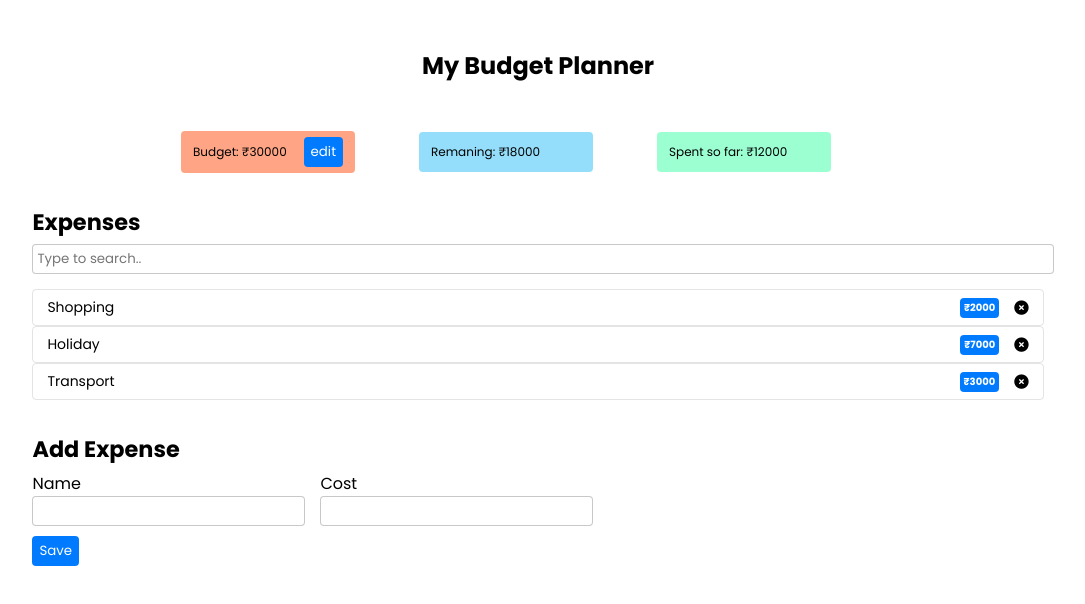
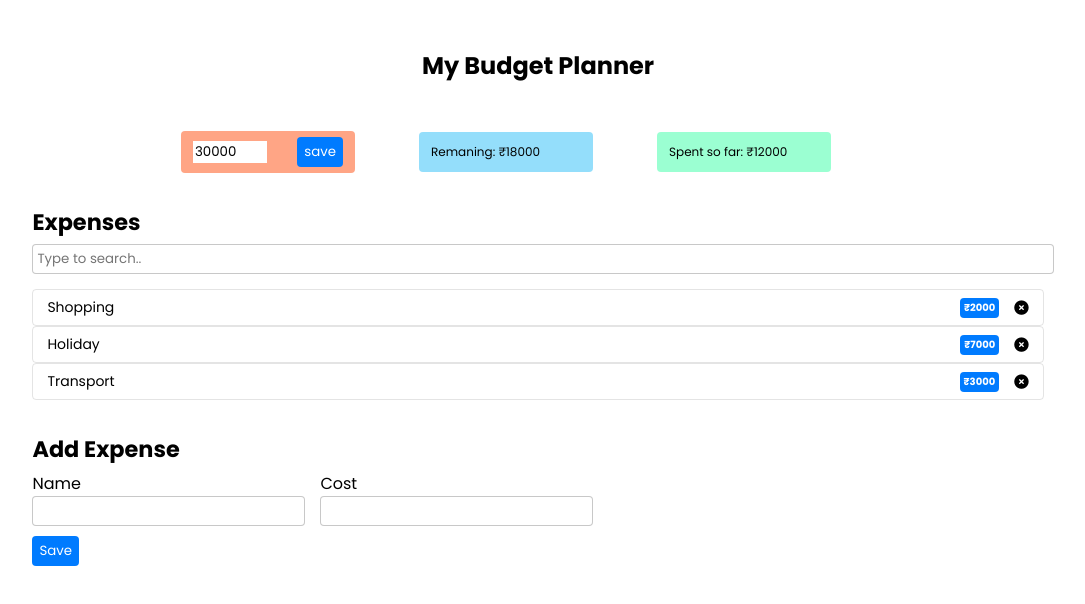
Before and after one commit to johnabhishektg/budget-tracker-app, a React (Create React App) app: page / in a window 1280 px wide. Both pictures are taken after a click on the button "edit". Shown: the top 604 px of the page, without its empty margins (102-1187 px from the left). Built offline with nearby package versions, Linux system fonts and the light colour scheme.

Commit message:
search and edit nudget functionality

```diff
--- a/src/App.css
+++ b/src/App.css
@@ -43,6 +43,16 @@
   color: #fff;
 }
 
+.disp-1 button:hover {
+  background-color: #0455ad;
+  transition: all 0.25s;
+}
+
+.editbudg {
+  border: none;
+  width: 70px;
+}
+
 .disp-2 {
   margin-right: 4rem;
   background-color: rgb(148, 222, 251);
@@ -50,6 +60,10 @@
   border-radius: 4px;
   width: 150px;
   height: auto;
+}
+
+.disp-2.alert {
+  background-color: rgb(250, 121, 121);
 }
 
 .disp-3 {
--- a/src/App.js
+++ b/src/App.js
@@ -2,7 +2,6 @@ import React from "react";
 import { AppProvider } from "./context/AppContext";
 import "./App.css";
 import Header from "./components/Header";
-import Search from "./components/Search";
 import ExpenseList from "./components/ExpenseList";
 import AddExpense from "./components/AddExpense";
 
@@ -11,7 +10,6 @@ const App = () => {
     <AppProvider>
       <div className="App">
         <Header />
-        <Search />
         <ExpenseList />
         <AddExpense />
       </div>
--- a/src/components/ExpenseList.js
+++ b/src/components/ExpenseList.js
@@ -1,14 +1,36 @@
-import React, { useContext } from "react";
+import React, { useContext, useState } from "react";
 import { AppContext } from "../context/AppContext";
 import Expenses from "./Expenses";
 
 const ExpensesList = () => {
   const { expenses } = useContext(AppContext);
+
+  const [searchField, setSearchField] = useState("");
+
+  const filterSearch = expenses.filter((expense) =>
+    expense.name.toLowerCase().includes(searchField)
+  );
+
+  function handleChange(e) {
+    setSearchField(e.target.value);
+  }
+
   return (
-    <div className="expenses-list">
-      {expenses.map((expense) => (
-        <Expenses id={expense.id} name={expense.name} cost={expense.cost} />
-      ))}
+    <div className="exp">
+      <div className="search">
+        <h2>Expenses</h2>
+        <input
+          onChange={handleChange}
+          value={searchField}
+          type="text"
+          placeholder="Type to search.."
+        />
+      </div>
+      <div className="expenses-list">
+        {filterSearch.map((expense) => (
+          <Expenses id={expense.id} name={expense.name} cost={expense.cost} />
+        ))}
+      </div>
     </div>
   );
 };
--- a/src/components/Header.js
+++ b/src/components/Header.js
@@ -1,22 +1,47 @@
 import React, { useContext } from "react";
+import { useState } from "react";
 import { AppContext } from "../context/AppContext";
+import Budget from "./budget/Budget";
+import EditBudget from "./budget/EditBudget";
 
 const Header = () => {
-  const { expenses, budget } = useContext(AppContext);
+  const { expenses, budget, dispatch } = useContext(AppContext);
+
+  const [isEditing, setIsEditing] = useState(false);
 
   const totalExpense = expenses.reduce((total, value) => {
     return (total += value.cost);
   }, 0);
 
+  const alertBudget = totalExpense > budget ? "disp-2 alert" : "disp-2";
+
+  const handleClick = () => {
+    setIsEditing(true);
+    console.log("bruh");
+  };
+
+  const handleSave = (value) => {
+    setIsEditing(false);
+    console.log(value);
+
+    dispatch({
+      type: "SET_EXPENSE",
+      payload: value,
+    });
+  };
+
   return (
     <div className="header">
       <h2 className="title">My Budget Planner</h2>
       <div className="header-disp">
-        <div className="disp-1">
-          <p>Budget: ₹{budget}</p>
-          <button type="submit">edit</button>
+        {isEditing ? (
+          <EditBudget handleSave={handleSave} budget={budget} />
+        ) : (
+          <Budget handleClick={handleClick} budget={budget} />
+        )}
+        <div className={`${alertBudget}`}>
+          Remaning: ₹{budget - totalExpense}
         </div>
-        <div className="disp-2">Remaning: ₹{budget - totalExpense}</div>
         <div className="disp-3">Spent so far: ₹{totalExpense}</div>
       </div>
     </div>
--- a/src/components/Search.js
+++ /dev/null
@@ -1,10 +0,0 @@
-const Search = () => {
-  return (
-    <div className="search">
-      <h2>Expenses</h2>
-      <input type="text" placeholder="Type to search.." />
-    </div>
-  );
-};
-
-export default Search;
--- /dev/null
+++ b/src/components/budget/Budget.js
@@ -0,0 +1,19 @@
+const Budget = (props) => {
+  return (
+    <>
+      <div className="disp-1">
+        <p>Budget: ₹{props.budget}</p>
+        <button
+          onClick={() => {
+            props.handleClick();
+          }}
+          type="submit"
+        >
+          edit
+        </button>
+      </div>
+    </>
+  );
+};
+
+export default Budget;
--- /dev/null
+++ b/src/components/budget/EditBudget.js
@@ -0,0 +1,29 @@
+import React, { useState } from "react";
+
+const EditBudget = (props) => {
+  const [editedBudget, setEditedBudget] = useState(props.budget);
+
+  return (
+    <div className="disp-1">
+      <input
+        required="required"
+        onChange={(e) => {
+          setEditedBudget(e.target.value);
+        }}
+        value={editedBudget}
+        className="editbudg"
+        type="number"
+      />
+      <button
+        type="submit"
+        onClick={() => {
+          props.handleSave(editedBudget);
+        }}
+      >
+        save
+      </button>
+    </div>
+  );
+};
+
+export default EditBudget;
--- a/src/context/AppContext.js
+++ b/src/context/AppContext.js
@@ -14,6 +14,11 @@ export const AppReducer = (state, action) => {
         expenses: state.expenses.filter(
           (expense) => expense.id !== action.payload
         ),
+      };
+    case "SET_EXPENSE":
+      return {
+        ...state,
+        budget: action.payload,
       };
     default:
       return state;
```
